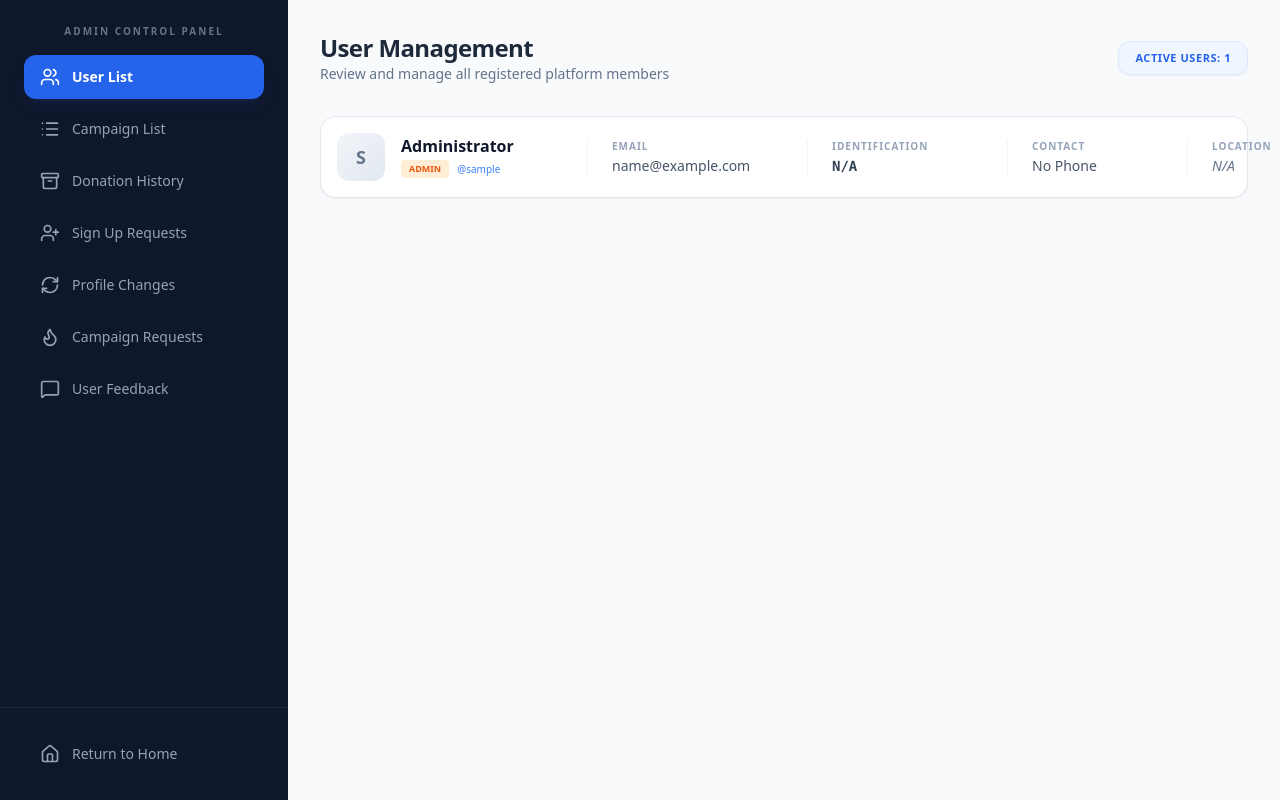
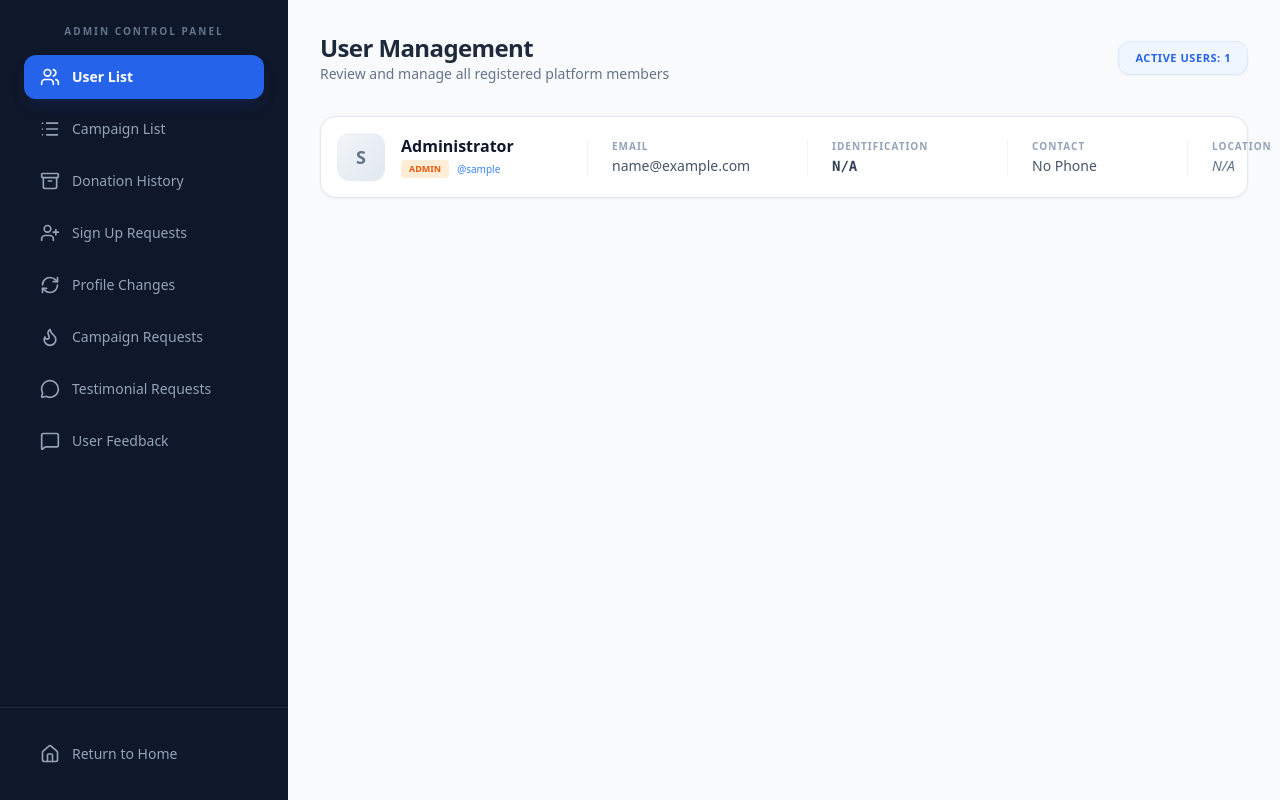
Before and after one commit to bipinjlimbu/Donations-Management-System---Django-Project, a Django app: page /dashboard/admin/ in a window 1280 px wide. Run offline with Django 5.2, Linux system fonts and the light colour scheme; the visitor is signed in with stand-in values (Sample User, id 1); data comes from the database, SQL or seed files in the repository; data that the repository does not hold is empty; style sheets or scripts are compiled from the project's sources.

Commit message:
Testimonial Requests Section Added in Navbar of Admin Dashboard

```diff
--- a/dms_app/templates/main/admin_dashboard.html
+++ b/dms_app/templates/main/admin_dashboard.html
@@ -81,6 +81,18 @@
                     </div>
                     {% if campaign_request_count > 0 %}
                     <span class="bg-red-600 text-white text-[10px] px-2 py-0.5 rounded font-bold">{{ campaign_request_count }}</span>
+                    {% endif %}
+                </a>
+
+                <a href="?section=testimonial-requests"
+                   class="flex items-center justify-between px-4 py-3 rounded-xl transition-all group
+                   {% if section == 'testimonial-requests' %} bg-blue-600 text-white shadow-lg shadow-blue-900/20 {% else %} hover:bg-slate-800 hover:text-white text-slate-400 {% endif %}">
+                    <div class="flex items-center gap-3">
+                        <i data-lucide="message-circle" class="w-5 h-5 group-hover:text-green-400"></i>
+                        <span class="text-sm font-medium">Testimonial Requests</span>
+                    </div>
+                    {% if testimonial_request_count > 0 %}
+                    <span class="bg-green-600 text-white text-[10px] px-2 py-0.5 rounded font-bold">{{ testimonial_request_count }}</span>
                     {% endif %}
                 </a>
 
```
